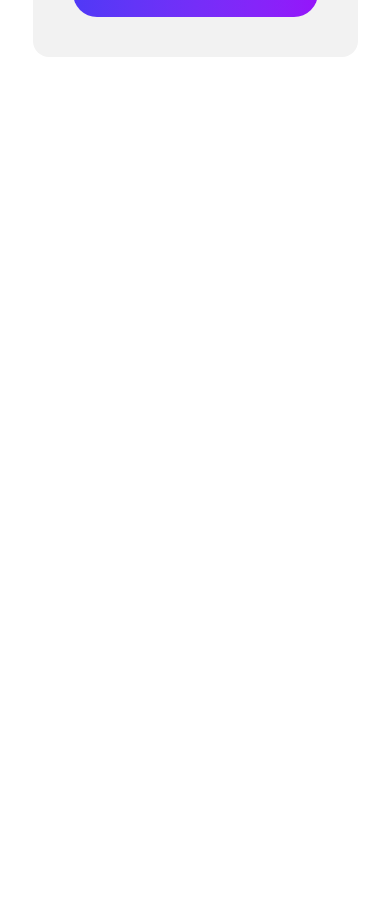
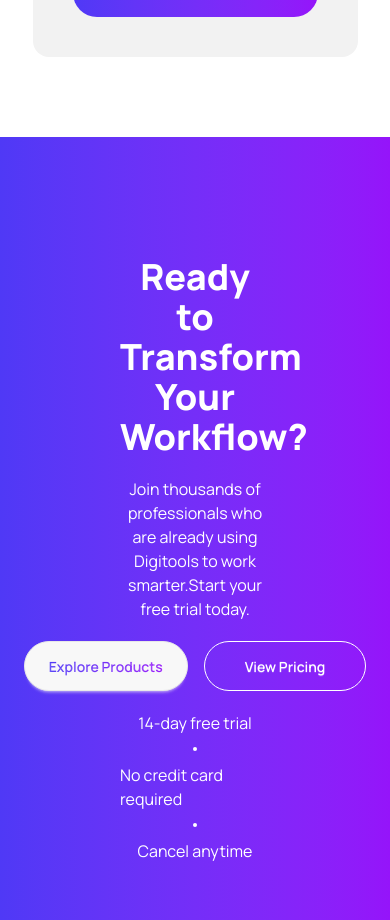
Before and after one commit to ashaasarkaar/B13-A6-DigiTools-Platform-repo, a React (Vite) app: page / in a window 390 px wide. Shown: the part 11080-12000 px from the top of the page. Before the commit the page ends 11297 px from the top, so only its background shows below. Built offline with nearby package versions, Linux system fonts and the light colour scheme.

Commit message:
added workflow section done with responsiveness

```diff
--- a/src/App.jsx
+++ b/src/App.jsx
@@ -10,6 +10,7 @@
 import { ToastContainer } from 'react-toastify'
 import StepSection from './HomePage/StepSection/StepSection'
 import PricingSection from './HomePage/PricingSection/PricingSection'
+import WorkFlow from './HomePage/WorkFlow/WorkFlow'
 
 function App() {
 
@@ -55,6 +56,7 @@
 
       <StepSection></StepSection>
       <PricingSection></PricingSection>
+      <WorkFlow></WorkFlow>
    </main>
 
 
--- a/src/HomePage/PricingSection/PricingSection.jsx
+++ b/src/HomePage/PricingSection/PricingSection.jsx
@@ -5,7 +5,7 @@
     return (
         <div>
 
-            <div className='w-10/12 mx-auto mb-40'>
+            <div className='w-10/12 mx-auto mb-20'>
 
                 {/* text content section START */}
                 <div className='text-center space-y-3'>
--- /dev/null
+++ b/src/HomePage/WorkFlow/WorkFlow.jsx
@@ -0,0 +1,40 @@
+import React from 'react';
+
+const WorkFlow = () => {
+    return (
+        <div>
+            {/* workflow section START */}
+            <div className='bg-linear-to-r from-[#4F39F6] to-[#9514FA] mb-40 p-30'>
+
+                {/* text START */}
+                <div className='text-center space-y-5'>
+                    <h1 className='font-extrabold text-4xl text-white'>Ready to Transform Your Workflow?</h1>
+                    <p className='text-white'>Join thousands of professionals who are already using Digitools to work smarter.Start your free trial today.</p>
+
+                    {/* button START */}
+                    <div className='flex justify-center items-center gap-4'>
+                        <button className='btn rounded-full p-6'><span className='bg-linear-to-r from-[#4F39F6] to-[#9514FA] text-transparent bg-clip-text'>Explore Products</span></button>
+                        <button className='btn btn-outline py-6 px-10 rounded-full border-1 border-white text-white hover:text-black'>View Pricing</button>
+                    </div>
+                     {/* button END */}
+
+                </div>
+                 {/* text END */}
+
+                 <div className='flex flex-col md:flex-row items-center justify-center gap-3 mt-5 text-white'>
+                    <p>14-day free trial</p>
+                    <div className='w-1 h-1 bg-white rounded-full'></div>
+                    <p> No credit card required</p>
+                      <div className='w-1 h-1 bg-white rounded-full'></div>
+                    <p> Cancel anytime</p>
+                 </div>
+
+
+
+            </div>
+             {/* workflow section END */}
+        </div>
+    );
+};
+
+export default WorkFlow;
```
